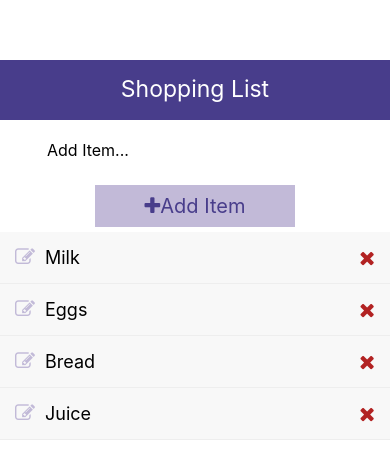
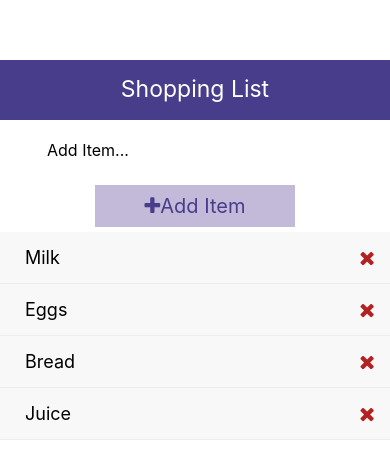
Before and after one commit to emauldin84/react-native-shopping-list-tutorial, a React Native app: screen / in a window 390 px wide. Shown: the top 460 px of the page. Built offline with nearby package versions, Linux system fonts and the light colour scheme.

Commit message:
removes edit icon and opens model on item press instead

```diff
--- a/App.js
+++ b/App.js
@@ -53,7 +53,7 @@ const App = () => {
     })
   }
 
-  const handleItemEdit = (id, item, details) => {
+  const handleItemView = (id, item, details) => {
     handleOpenModal()
     handleSelectedItem(id, item, details)
   }
@@ -81,7 +81,7 @@ const App = () => {
       <AddItem handleAddItem={handleAddItem}/>
       <FlatList
         data={items}
-        renderItem={({item}) => <ListItem item={item} deleteItem={deleteItem} handleItemEdit={handleItemEdit}/>}
+        renderItem={({item}) => <ListItem item={item} deleteItem={deleteItem} handleItemView={handleItemView}/>}
         style={styles.itemList}
       />
     </View>
--- a/components/ListItem.js
+++ b/components/ListItem.js
@@ -3,17 +3,11 @@ import {View, Text, StyleSheet, Image, TouchableOpacity} from 'react-native'
 import Icon from 'react-native-vector-icons/dist/FontAwesome'
 Icon.loadFont()
 
-const ListItem = ({item, deleteItem, handleItemEdit}) => {
+const ListItem = ({item, deleteItem, handleItemView}) => {
     return(
-        <TouchableOpacity style={styles.listItem}>
+        <TouchableOpacity style={styles.listItem} onPress={() => handleItemView(item.id, item.item, item.details)}>
             <View style={styles.listItemView}>
-                <View style={styles.itemLeft}>
-                    <Icon
-                        name="edit"
-                        size={20}
-                        color='#c2bad8'
-                        onPress={() => handleItemEdit(item.id, item.item, item.details)}
-                        />
+                <View style={styles.itemLeft} >
                     <Text style={styles.listItemText}>{item.item}</Text>
                 </View>
                 <Icon
```
